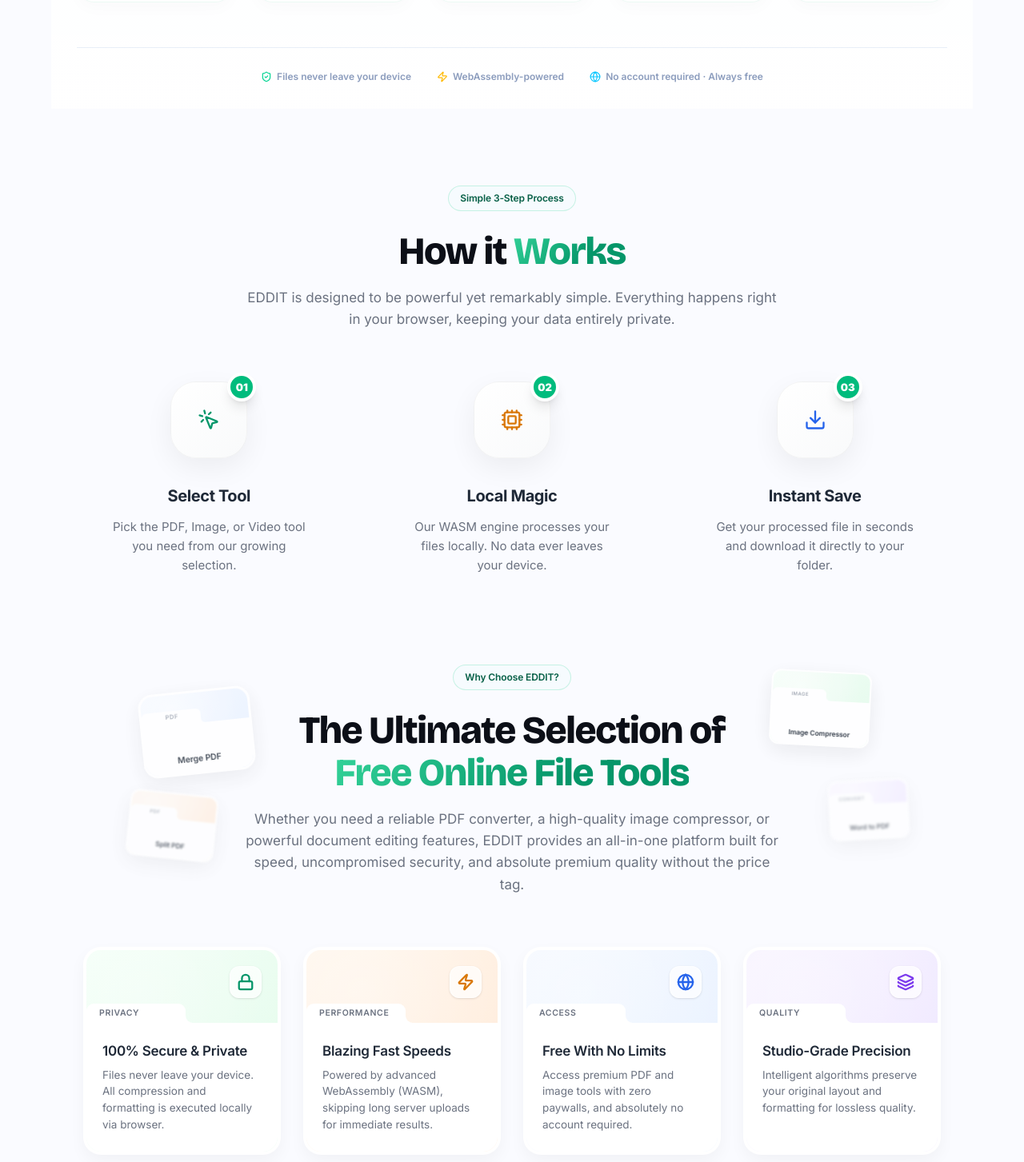
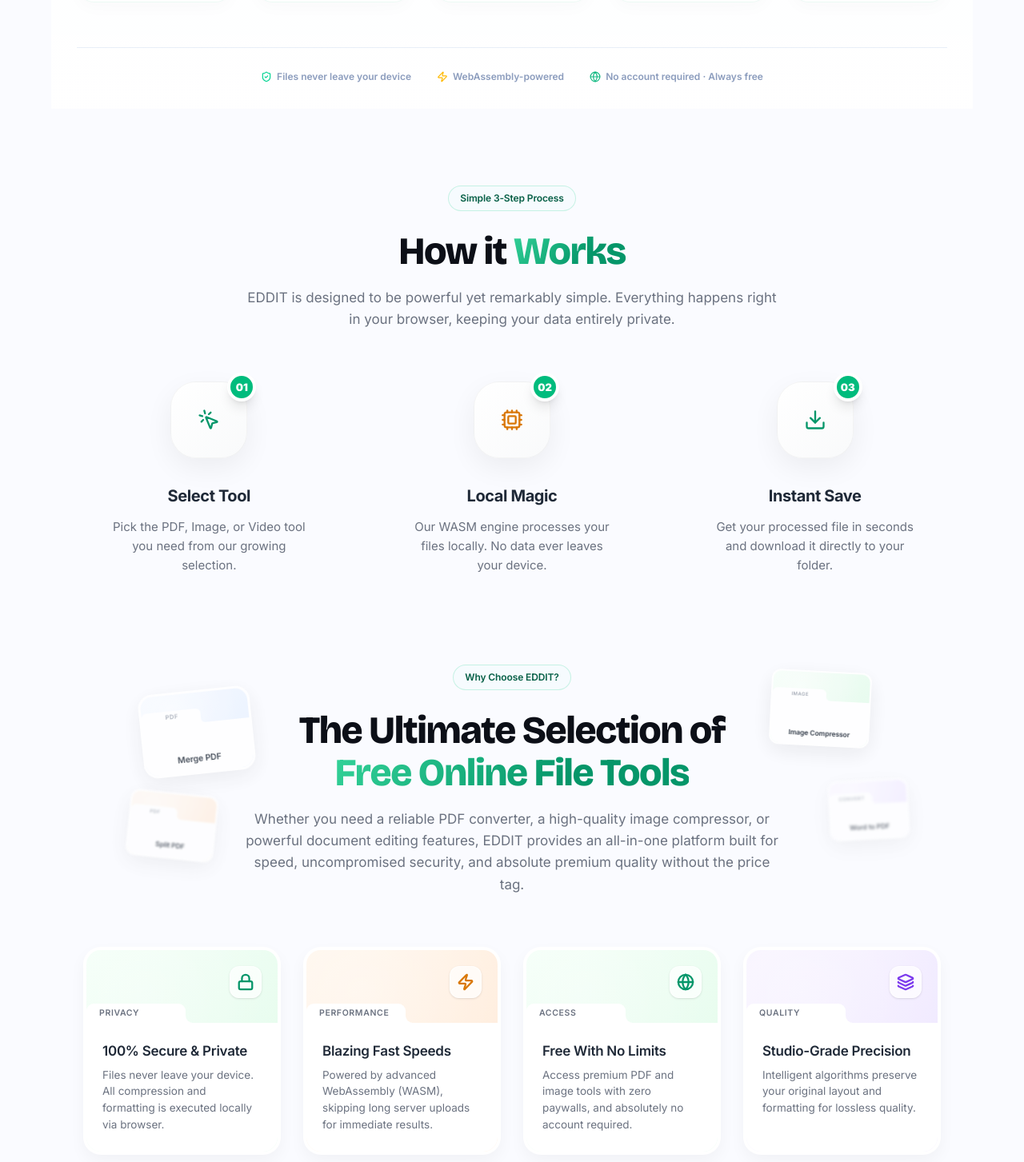
Before and after one commit to siddharth-fr/edita, a Next.js app: page / in a window 1280 px wide. Shown: the part 1207-2660 px from the top of the page at 80% size. Built offline with nearby package versions, Linux system fonts and the light colour scheme.

Commit message:
blue text to green in everywhere

```diff
--- a/src/app/globals.css
+++ b/src/app/globals.css
@@ -11,11 +11,11 @@
   --border: #dde5f0;
   --muted: #eef2fb;
   --muted-foreground: #647191;
-  --primary: #05c6ff;
+  --primary: #10B981;
   --primary-foreground: #ffffff;
-  --primary-hover: #04aee6;
-  --primary-subtle: #e6faff;
-  --accent: #0066ff;
+  --primary-hover: #059669;
+  --primary-subtle: #ECFDF5;
+  --accent: #34D399;
   --radius: 1.5rem;
 
   /* Subtle surface tints */
--- a/src/app/page.tsx
+++ b/src/app/page.tsx
@@ -287,7 +287,7 @@
           <div style={{ display: 'flex', flexWrap: 'wrap', justifyContent: 'center', gap: 8 }}>
             {[
               { icon: <Zap size={11} style={{ color: '#F59E0B' }} />, label: 'WebAssembly fast' },
-              { icon: <Globe size={11} style={{ color: '#60A5FA' }} />, label: 'Works offline' },
+              { icon: <Globe size={11} style={{ color: '#10B981' }} />, label: 'Works offline' },
               { icon: <ShieldCheck size={11} style={{ color: '#34D399' }} />, label: '100% private' },
             ].map(({ icon, label }) => (
               <span
@@ -330,7 +330,7 @@
         >
           <span className="flex items-center gap-1.5"><ShieldCheck className="w-3.5 h-3.5 text-emerald-400" />Files never leave your device</span>
           <span className="flex items-center gap-1.5"><Zap className="w-3.5 h-3.5 text-amber-400" />WebAssembly-powered</span>
-          <span className="flex items-center gap-1.5"><Globe className="w-3.5 h-3.5" style={{ color: '#05c6ff' }} />No account required · Always free</span>
+          <span className="flex items-center gap-1.5"><Globe className="w-3.5 h-3.5" style={{ color: '#10B981' }} />No account required · Always free</span>
         </div>
       </section>
 
@@ -413,8 +413,8 @@
               step: "03",
               title: "Instant Save",
               desc: "Get your processed file in seconds and download it directly to your folder.",
-              icon: <Download size={28} style={{ color: '#2563EB' }} />,
-              gradient: 'linear-gradient(135deg,#F5F9FF,#E6F0FF)'
+              icon: <Download size={28} style={{ color: '#059669' }} />,
+              gradient: 'linear-gradient(135deg,#F3FFF7,#E2FBEA)'
             }
           ].map((item, i) => (
             <div key={i} className="flex flex-col items-center text-center group">
@@ -545,10 +545,10 @@
               category: 'PERFORMANCE'
             },
             {
-              icon: <Globe size={22} style={{ color: '#2563EB' }} strokeWidth={2.5} />,
+              icon: <Globe size={22} style={{ color: '#059669' }} strokeWidth={2.5} />,
               title: "Free With No Limits",
               desc: "Access premium PDF and image tools with zero paywalls, and absolutely no account required.",
-              gradient: 'linear-gradient(135deg,#F5F9FF,#E6F0FF)',
+              gradient: 'linear-gradient(135deg,#F3FFF7,#E2FBEA)',
               category: 'ACCESS'
             },
             {
--- a/src/app/tools/page.tsx
+++ b/src/app/tools/page.tsx
@@ -127,7 +127,7 @@
           >
             <span className="flex items-center gap-2"><ShieldCheck className="w-4 h-4 text-emerald-500" />Files never leave your device</span>
             <span className="flex items-center gap-2"><Zap className="w-4 h-4 text-amber-500" />WebAssembly-powered</span>
-            <span className="flex items-center gap-2"><Globe className="w-4 h-4 text-blue-400" />No account required · Always free</span>
+            <span className="flex items-center gap-2"><Globe className="w-4 h-4 text-emerald-500" />No account required · Always free</span>
           </div>
         </div>
       </section>
--- a/src/components/tools/PdfToWordClient.tsx
+++ b/src/components/tools/PdfToWordClient.tsx
@@ -115,13 +115,13 @@
 
                         {isProcessing && (
                             <div className="w-full max-w-md mx-auto mb-4">
-                                <div className="flex justify-between text-sm font-medium mb-2 text-primary">
+                                <div className="flex justify-between text-sm font-medium mb-2 text-emerald-600">
                                     <span>Reading text structure...</span>
                                     <span>{progress}%</span>
                                 </div>
                                 <div className="w-full bg-muted rounded-full h-3 overflow-hidden border border-border/50">
                                     <div
-                                        className="bg-primary h-full transition-all duration-300"
+                                        className="bg-emerald-500 h-full transition-all duration-300"
                                         style={{ width: `${progress}%` }}
                                     />
                                 </div>
@@ -147,7 +147,7 @@
                                 </div>
 
                                 <a href={result.url} download={`${file.name.replace(/\.pdf$/i, '')}.docx`}>
-                                    <Button size="lg" className="shadow-lg shadow-primary/20 bg-blue-600 hover:bg-blue-700 text-white">
+                                    <Button size="lg" className="shadow-lg shadow-primary/20 bg-emerald-600 hover:bg-emerald-700 text-white">
                                         <Download className="w-5 h-5 mr-2" />
                                         Download Word Document
                                     </Button>
```
